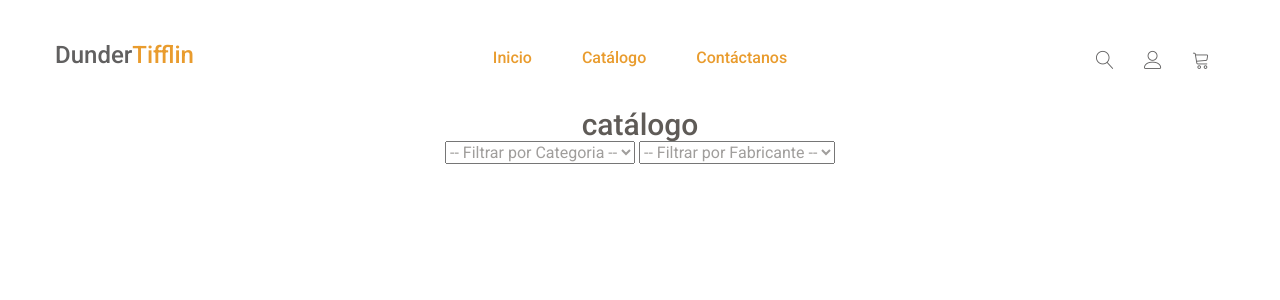
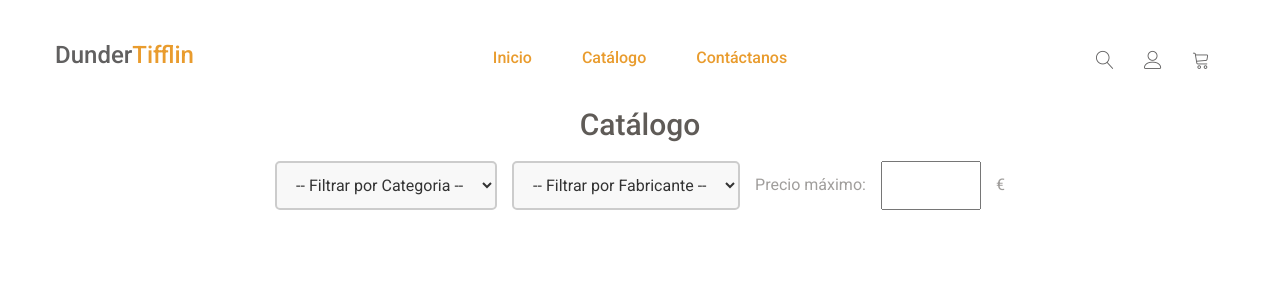
Before and after one commit to Pablito2442/Dunder-Tifflin, a Django app: page /productos/ in a window 1280 px wide. Shown: the top 300 px of the page. Run offline with Django 5.2, Linux system fonts and the light colour scheme; data that the repository does not hold is empty; some libraries are stand-ins or nearby versions.

Commit message:
Filtrado por precio máximo

```diff
--- a/producto/templates/producto/catalogo.html
+++ b/producto/templates/producto/catalogo.html
@@ -84,20 +84,18 @@
 				opacity:0;
 				visibility:hidden;
 			}
-<<<<<<< HEAD
 			.select-container {
 				margin: 20px 0;
 				display: flex;
 				gap: 15px; /* Adds space between the two dropdowns */
 				justify-content: center; /* Centers the dropdowns */
-=======
+			}
 			.hidden-new-arrival-cart p {
 				float: left;
 				margin-left: 20px;
 				color: #fff;
 				font-size: 12px;
 				line-height: 3;
->>>>>>> 79705e7e82f037884266eac9384c81cfdde4d4de
 			}
 
 			/* Style for individual select elements */
@@ -191,7 +189,7 @@
 			<div class="container">
 				<div class="section-header">
                     <br>
-					<h2>catálogo</h2>
+					<h2>Catálogo</h2>
 					<!-- Dropdown for selecting Categoria -->
 						<div class="select-container">
 						<select id="categoria-dropdown" onchange="updateFilters()">
@@ -207,6 +205,9 @@
 								<option value="{{ fabricante.id }}">{{ fabricante.nombre }}</option>
 							{% endfor %}
 						</select>
+						<p style="padding: 10px 0;">Precio máximo:</p>
+						<input id="precio-input" type="number" min="1" style="width: 100px" onchange="updateFilters()" value="{{max_precio}}">
+						<p style="padding: 10px 0;">€</p>
 					</div>
 				</div><!--/.section-header-->
 				<div class="new-arrivals-content">
@@ -307,9 +308,11 @@
 		// Filtrado
 		const selectedCategoria = document.getElementById('categoria-dropdown');
 		const selectedFabricante = document.getElementById('fabricante-dropdown');
+		const selectedPrecio = document.getElementById('precio-input');
 		function updateFilters() {
 			const categoriaId = document.getElementById('categoria-dropdown').value;
 			const fabricanteId = document.getElementById('fabricante-dropdown').value;
+			const max_precio = document.getElementById('precio-input').value;
 			// Build the query string with selected values
 			let queryString = '';
 			if (categoriaId) {
@@ -317,6 +320,9 @@
 			}
 			if (fabricanteId) {
 			queryString += (queryString ? '&' : '?') + `fabricante_id=${fabricanteId}`;
+			}
+			if (max_precio) {
+			queryString += (queryString ? '&' : '?') + `max_precio=${max_precio}`;
 			}
 			// Trigger a page refresh or use AJAX if you want to load the filtered products without reloading
 			window.location.href = '/productos/' + queryString;
--- a/producto/views.py
+++ b/producto/views.py
@@ -11,12 +11,19 @@ def listar_productos(request):
 
     categoria_id = request.GET.get('categoria_id')
     fabricante_id = request.GET.get('fabricante_id')
+    max_precio = request.GET.get('max_precio')
 
     if categoria_id:
         productos = productos.filter(categoria_id=categoria_id)
+        agotados = agotados.filter(categoria_id=categoria_id)
 
     if fabricante_id:
         productos = productos.filter(fabricante_id=fabricante_id)
+        agotados = agotados.filter(fabricante_id=fabricante_id)
+
+    if max_precio:
+        productos = productos.filter(precio__lte = max_precio)
+        agotados = agotados.filter(precio__lte = max_precio)
 
     return render(request, 'producto/catalogo.html', {
         'productos': productos,
@@ -25,6 +32,7 @@ def listar_productos(request):
         'fabricantes': fabricantes,
         'categoria_id': categoria_id,
         'fabricante_id': fabricante_id,
+        'max_precio' : max_precio
     })
 
 # Ficha de producto
```
